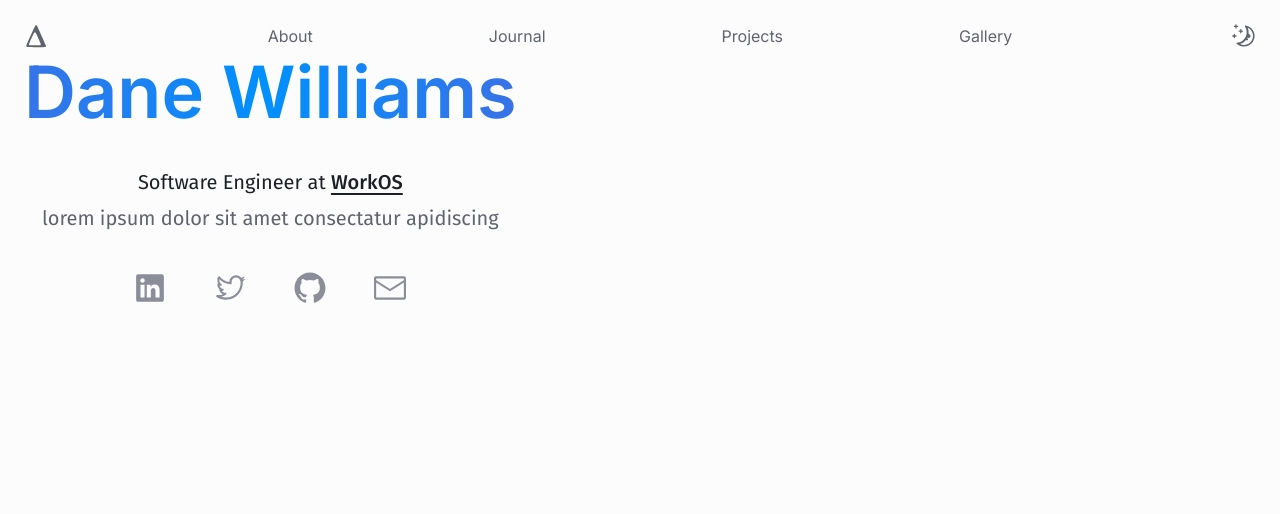
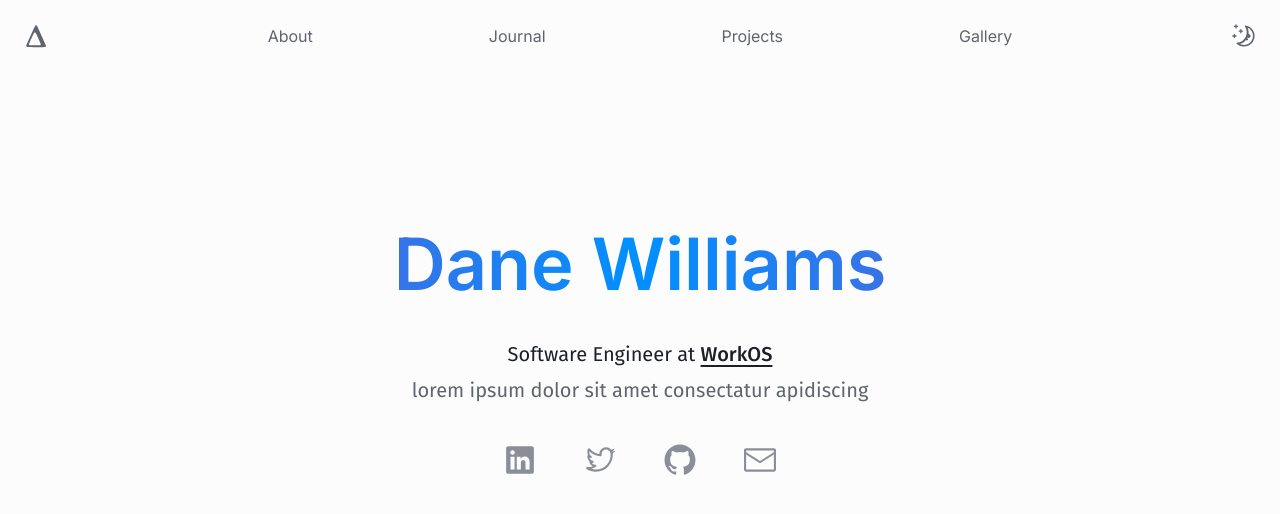
Before and after one commit to danerwilliams/danewilliams.com, a Next.js app: page / in a window 1280 px wide. Shown: the top 514 px of the page. Built offline with nearby package versions, Linux system fonts and the light colour scheme.

Commit message:
Fix alignment issue (#45)

```diff
--- a/components/layout.tsx
+++ b/components/layout.tsx
@@ -8,9 +8,9 @@ interface LayoutProps {
 
 export const Layout: FC<Readonly<LayoutProps>> = ({ children }) => {
   return (
-    <div className="flex flex-col min-h-screen items-center bg-lightmode-background dark:bg-darkmode-background text-lightmode-text dark:text-darkmode-text">
+    <div className="flex flex-col min-h-screen bg-lightmode-background dark:bg-darkmode-background text-lightmode-text dark:text-darkmode-text">
       <Navbar />
-      <main className="flex w-full px-6">{children}</main>
+      <main className="flex flex-grow justify-center px-6">{children}</main>
       <Footer />
     </div>
   );
--- a/pages/index.tsx
+++ b/pages/index.tsx
@@ -25,7 +25,7 @@ const Home: NextPage = () => {
         />
         <link rel="manifest" href="/favicon/site.webmanifest" />
       </Head>
-      <div className="self-center">
+      <div className="flex flex-grow items-center">
         <Title />
       </div>
     </>
```
Also changed, not shown: content/journal/test.md (deleted, +0 -10 lines).
